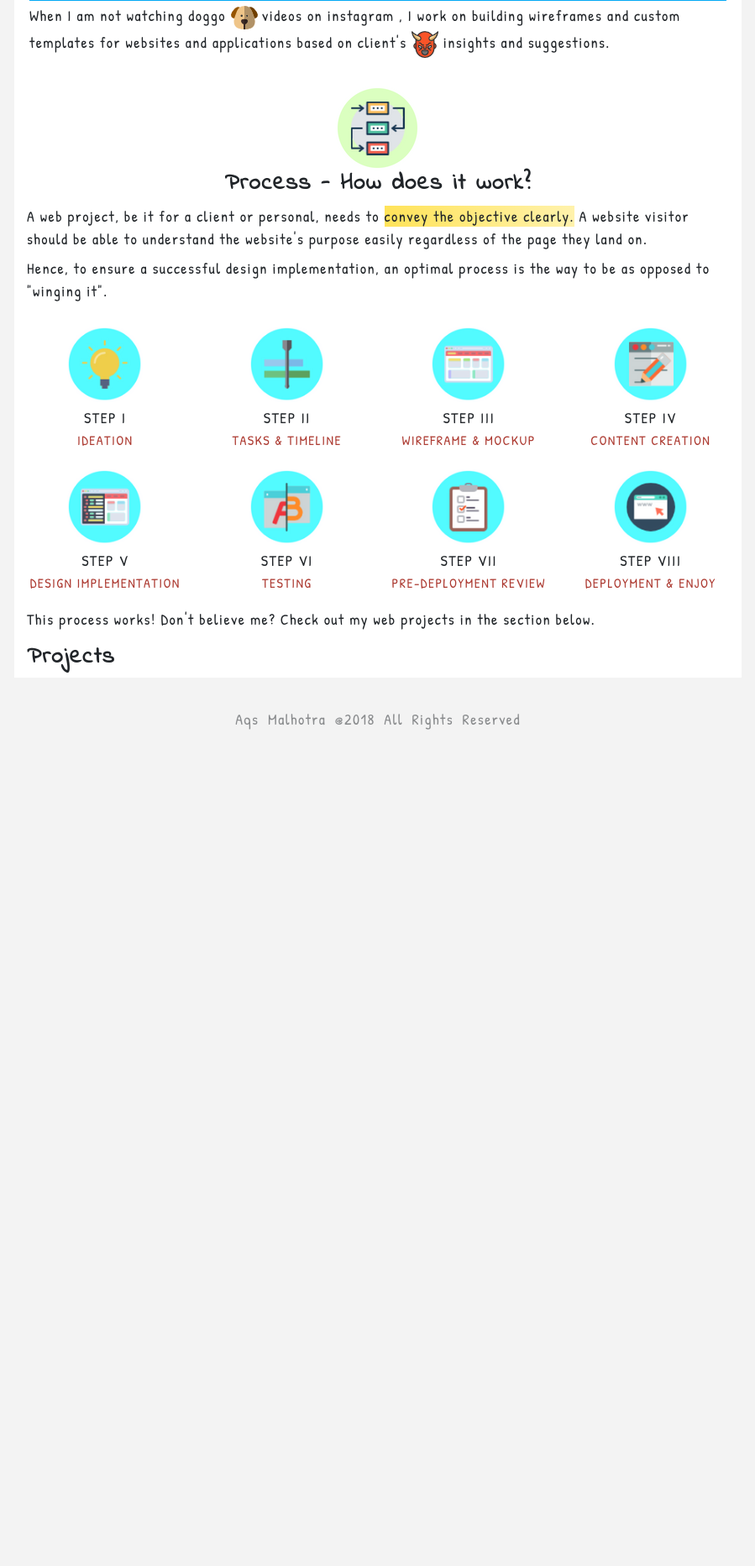
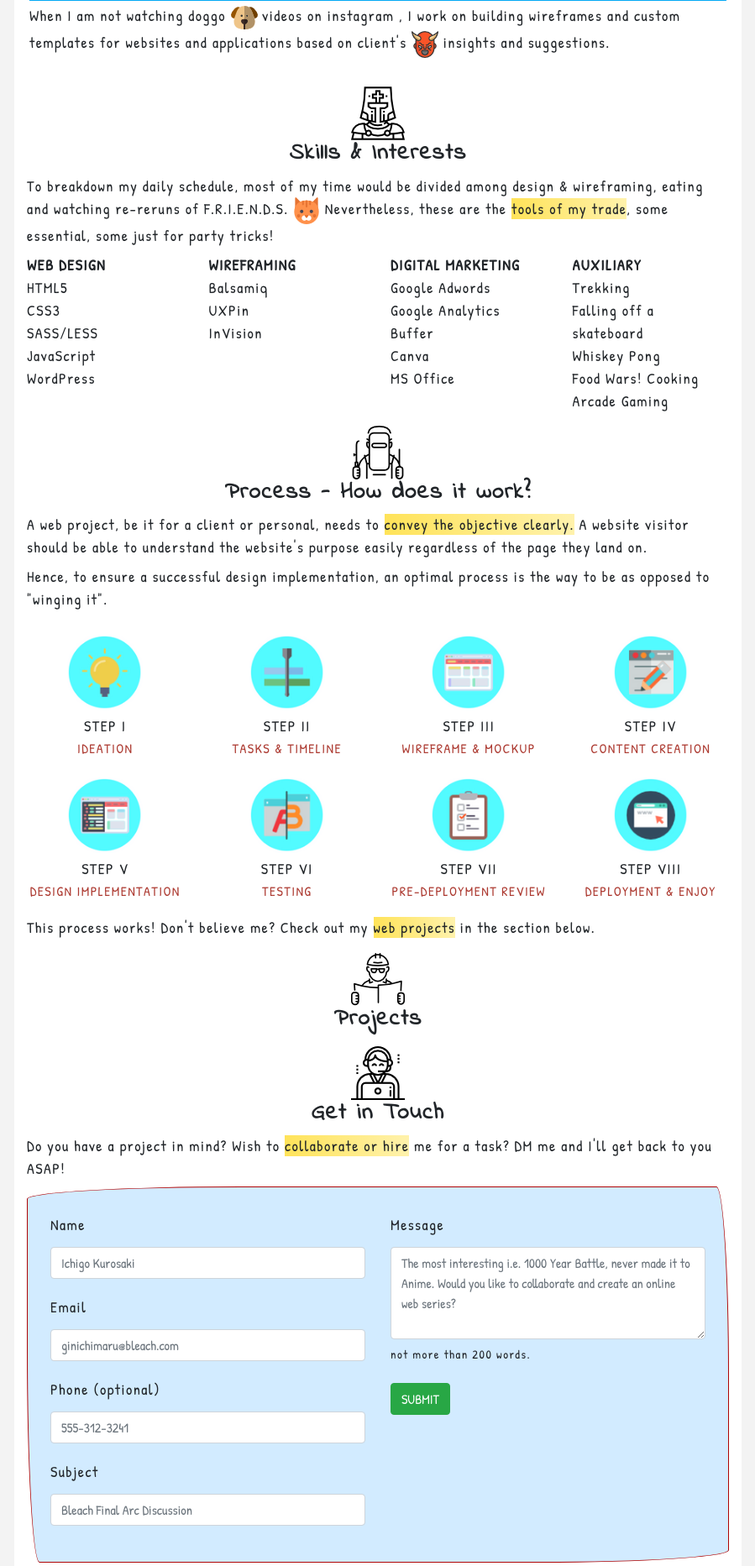
Before and after one commit to aqsmalhotra/portfolio, a PHP site: page /portfolio/ in a window 1280 px wide; the page is wider, and only the part inside the window is pictured. Shown: the part 633-2498 px from the top of that part at 84% size, without its empty margins (190-1089 px from the left). Before the commit the page ends 1502 px from the top of that part, so only its background shows below. Run offline with PHP 8.4, Linux system fonts and the light colour scheme; some libraries are stand-ins or nearby versions.

Commit message:
contact, skill, process section added

```diff
--- a/css/style.css
+++ b/css/style.css
@@ -298,3 +298,15 @@ section {
     transform: translate3d(4px, 0, 0);
   }
 }
+
+.skill-head {
+  font-size: 24px !important;
+}
+
+#contact-form {
+  border-radius: 255px 15px 225px 15px/15px 225px 15px 255px;
+  padding: 1.5em;
+  line-height: 2em;
+  background: #d2ebff;
+  border: ridge 1px hsla(0, 95%, 35%, 1);
+}
--- a/index.php
+++ b/index.php
@@ -87,6 +87,56 @@ DEFINE('BASE_URL','http://localhost/portfolio/');
 
   <section class="container-fluid">
     <div class="text-center">
+      <img src="./images/headers/skills.png" class="header-icon">
+      <h3>Skills & Interests</h3>
+    </div>
+    <p class="mb-2">
+      To breakdown my daily schedule, most of my time would be divided among
+      design & wireframing, eating and watching re-reruns of F.R.I.E.N.D.S. <img src="./images/cat.png">
+      Nevertheless, these are the <span class="highlight">tools of my trade</span>, some essential, some just
+      for party tricks!
+    </p>
+    <div class="row">
+      <div class="col-lg-3 col-md-3 col-sm-3">
+        <span class="font-weight-bold text-uppercase">Web Design</span>
+        <ul class="list-unstyled">
+          <li>HTML5</li>
+          <li>CSS3</li>
+          <li>SASS/LESS</li>
+          <li>JavaScript</li>
+          <li>WordPress</li>
+        </ul>
+      </div>
+      <div class="col-lg-3 col-md-3 col-sm-3">
+        <span class="font-weight-bold text-uppercase">Wireframing</span>
+        <ul class="list-unstyled">
+          <li>Balsamiq</li>
+          <li>UXPin</li>
+          <li>InVision</li>
+        </ul>
+      </div>
+      <div class="col-lg-3 col-md-3 col-sm-3">
+        <span class="font-weight-bold text-uppercase">Digital Marketing</span>
+        <ul class="list-unstyled">
+          <li>Google Adwords</li>
+          <li>Google Analytics</li>
+          <li>Buffer</li>
+          <li>Canva</li>
+          <li>MS Office</li>
+        </ul>
+      </div>
+      <div class="col-lg-3 col-md-3 col-sm-3">
+        <span class="font-weight-bold text-uppercase">Auxiliary</span>
+        <ul class="list-unstyled">
+          <li>Trekking</li>
+          <li>Falling off a skateboard</li>
+          <li>Whiskey Pong</li>
+          <li>Food Wars! Cooking</li>
+          <li>Arcade Gaming</li>
+        </ul>
+      </div>
+    </div>
+    <div class="text-center">
       <img src="./images/headers/process.png" class="header-icon">
       <h3>Process - How does it work?</h3>
     </div>
@@ -142,13 +192,75 @@ DEFINE('BASE_URL','http://localhost/portfolio/');
         <span class="d-block process-text">Deployment & Enjoy</span>
       </div>
     </div>
-    <p class="mt-2">This process works! Don't believe me? Check out my web projects in the section below.</p>
-  <div class="row">
-    <div class="col-lg-12">
+    <p class="mt-2">This process works! Don't believe me? Check out my <span class="highlight">web projects</span> in the section below.</p>
+
+
+
+    <div class="text-center">
+      <img src="./images/headers/project.png" class="header-icon">
       <h3>Projects</h3>
     </div>
-  </div>
-</section>
+    <p class="mb-2">
+
+    </p>
+
+    <p class="mt-2">
+
+    </p>
+
+
+    <div class="text-center">
+      <img src="./images/headers/contact.png" class="header-icon">
+      <h3>Get in Touch</h3>
+    </div>
+      <p class="mb-2">
+        Do you have a project in mind? Wish to <span class="highlight">collaborate or hire</span> me for a task?
+        DM me and I'll get back to you ASAP!
+      </p>
+      <form id="contact-form" class="contact-form">
+      <div class="row">
+        <div class="col-lg-6 col-md-6 col-sm-6">
+          <div class="form-group">
+            <label for="name">Name</label>
+            <input id="name" type="text" name="name" class="form-control" placeholder="Ichigo Kurosaki" required="required" data-error="Please enter your full name">
+            <div class="help-block with-errors"></div>
+          </div>
+          <div class="form-group">
+            <label for="email">Email</label>
+            <input id="email" type="email" name="email" class="form-control" placeholder="ginichimaru@bleach.com" required="required" data-error="Please enter your email address">
+            <div class="help-block with-errors"></div>
+          </div>
+          <div class="form-group">
+            <label for="phone">Phone (optional)</label>
+            <input id="phone" type="text" name="phone" class="form-control" placeholder="555-312-3241" data-error="Please enter your phone number">
+            <div class="help-block with-errors"></div>
+          </div>
+          <div class="form-group">
+            <label for="subject">Subject</label>
+            <input id="subject" type="text" name="subject" class="form-control" placeholder="Bleach Final Arc Discussion" required="required" data-error="Please enter the reason for messaging">
+            <div class="help-block with-errors"></div>
+          </div>
+        </div>
+        <div class="col-lg-6 col-md-6 col-sm-6">
+          <div class="form-group">
+                    <label for="message">Message</label>
+                    <textarea id="message" name="message" class="form-control" placeholder="The most interesting i.e. 1000 Year Battle, never made it to Anime. Would you like to collaborate and create an online web series?" rows="4" required="required" data-error="OOPS, you forgot to enter the message!"></textarea>
+                    <small>not more than 200 words.</small>
+                    <div class="help-block with-errors"></div>
+          </div>
+          <div>
+            <input type="submit" class="btn btn-success" value="SUBMIT">
+          </div>
+        </div>
+      </form>
+      </div>
+    <p class="mt-2">
+      I am currently working on launching a design blog. Stay tuned for daily
+      updates from the world of digital design <img src="./images/caveman.png"> and marketing.
+    </p>
+    <br/>
+
+  </section>
 
 
 
```
Also changed, not shown: images/cat.png (added), images/caveman.png (added), images/headers/contact.png (added), images/headers/process.png, images/headers/project.png (added), images/headers/skills.png (added), 2 other files.
